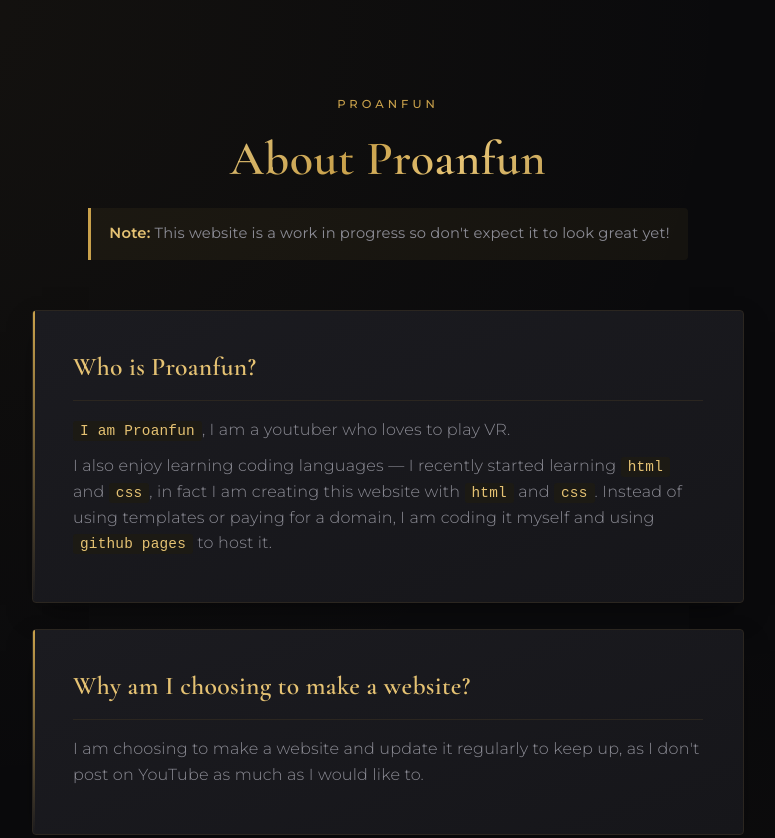
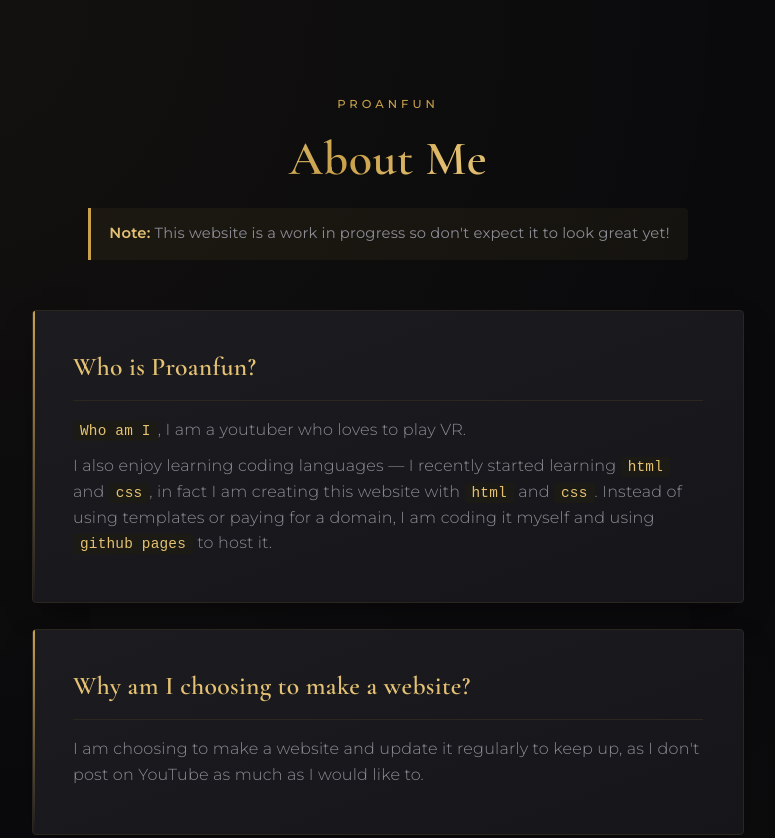
Before and after one commit to proanfunyt/Proanfun, a plain HTML site: page hi.html in a window 1280 px wide. Shown: the top 838 px of the page, without its empty margins (252-1027 px from the left). Drawn offline with nearby package versions, Linux system fonts and the light colour scheme.

Commit message:
Change header title from 'About Proanfun' to 'About Me'
Updated the title and header section in hi.html.

```diff
--- a/hi.html
+++ b/hi.html
@@ -196,13 +196,13 @@
     <div class="container">
         <header>
             <span class="eyebrow">Proanfun</span>
-            <h1>About Proanfun</h1>
+            <h1>About Me</h1>
             <span class="important-note"><strong>Note:</strong> This website is a work in progress so don't expect it to look great yet!</span>
         </header>
 
         <section>
             <h3>Who is Proanfun?</h3>
-            <p><code>I am Proanfun</code>, I am a youtuber who loves to play VR.</p>
+            <p><code>Who am I</code>, I am a youtuber who loves to play VR.</p>
             <p>I also enjoy learning coding languages — I recently started learning <code>html</code> and <code>css</code>, in fact I am creating this website with <code>html</code> and <code>css</code>. Instead of using templates or paying for a domain, I am coding it myself and using <code>github pages</code> to host it.</p>
         </section>
 
```
